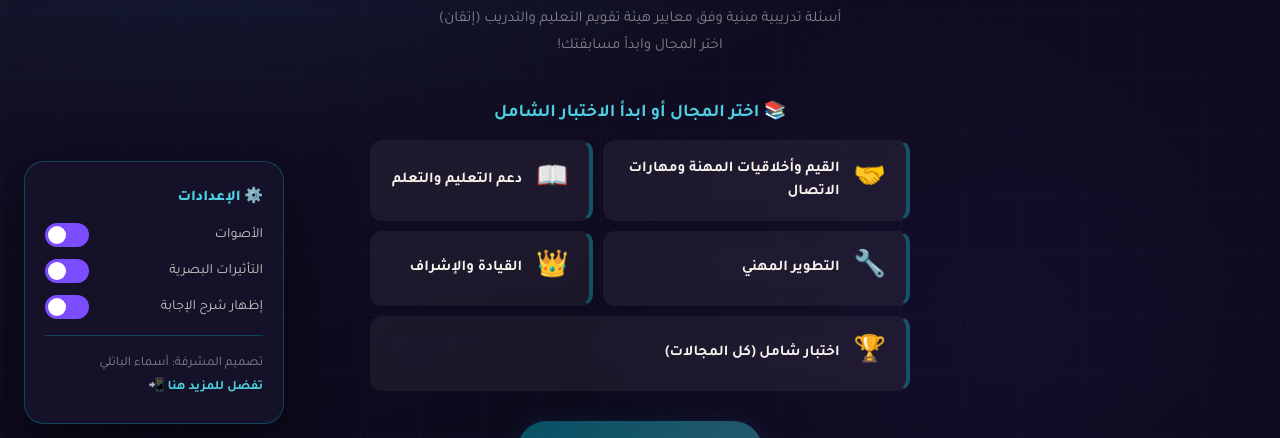
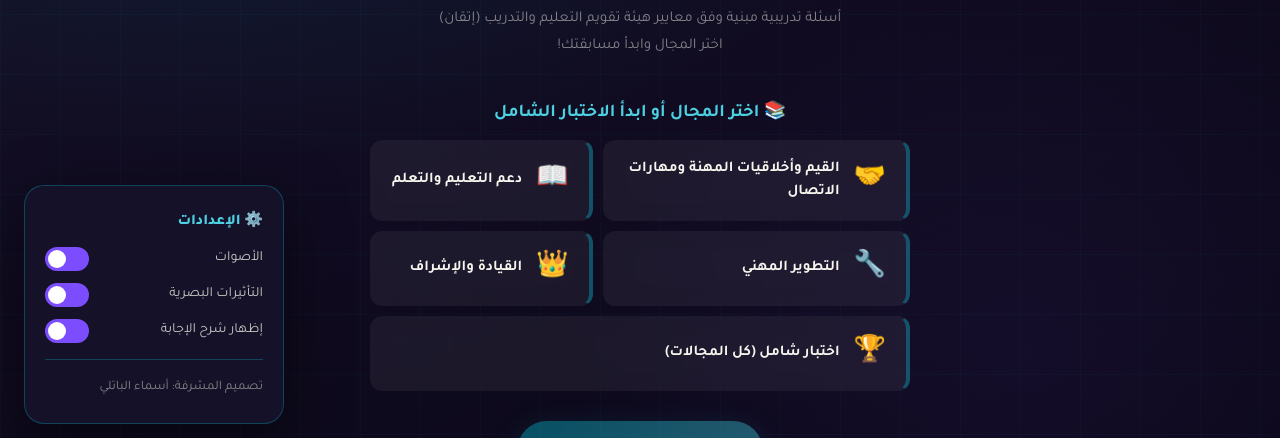
Before and after one commit to AsmaAlbatli/professional-license-quiz, a plain HTML site: page index.html in a window 1280 px wide. Both pictures are taken after a click on the button "⚙️". Shown: the part 286-724 px from the top of the page. Drawn offline with Linux system fonts and the light colour scheme; a web font is replaced by a local one.

Commit message:
إزالة رابط تفضل للمزيد هنا

```diff
--- a/index.html
+++ b/index.html
@@ -754,8 +754,7 @@
   </div>
   <div class="sp-divider"></div>
   <div class="sp-credit">
-    تصميم المشرفة: أسماء الباتلي<br>
-    <a href="https://t.me/TAqhjT3MFVE1Yzk0" target="_blank">تفضل للمزيد هنا 📲</a>
+    تصميم المشرفة: أسماء الباتلي
   </div>
 </div>
 
```
